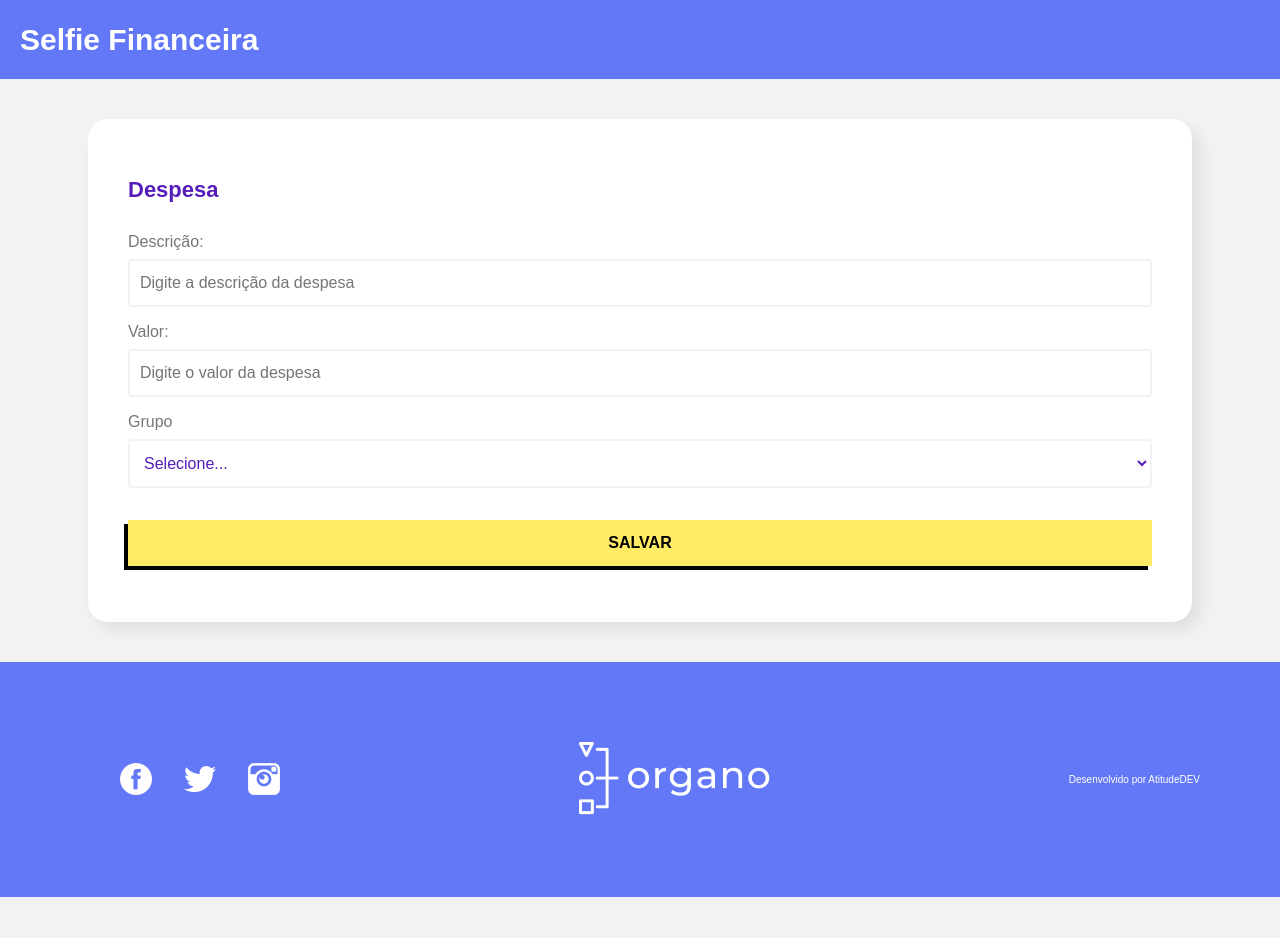
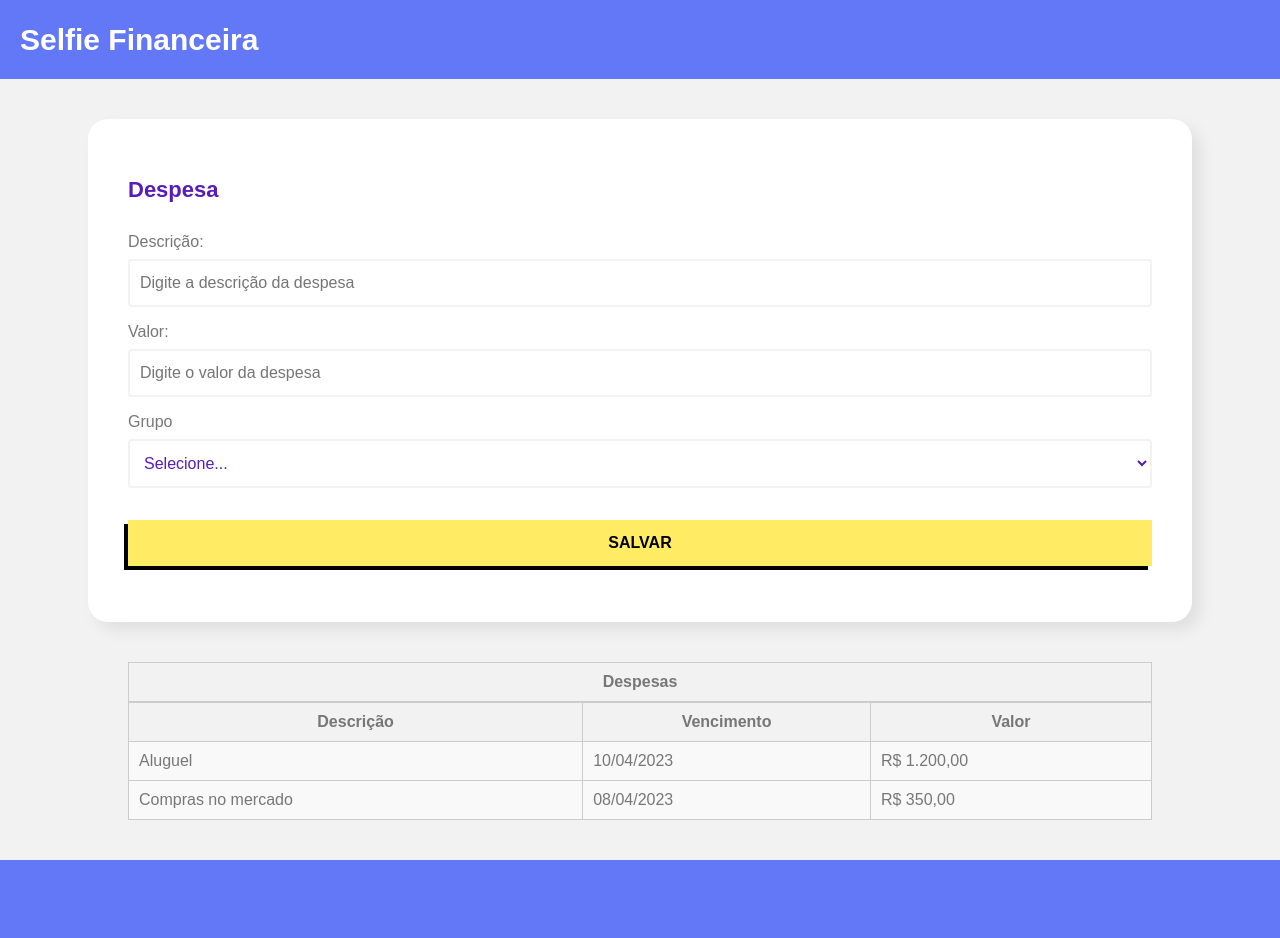
Before and after one commit to oedipooliveira/selfie-financeira, a React (Create React App) app: page / in a window 1280 px wide. Shown: the top 938 px of the page. Before the commit the page ends 897 px from the top, so only its background shows below. Built offline with nearby package versions, Linux system fonts and the light colour scheme.

Commit message:
Componente table

```diff
--- a/src/App.js
+++ b/src/App.js
@@ -3,6 +3,7 @@ import Header from './componentes/Header/Header';
 import FormularioDespesa from './componentes/FormularioDespesa/FormularioDespesa';
 import GrupoDespesa from './componentes/GrupoDespesa/GrupoDespesa';
 import Rodape from './componentes/Rodape/Rodape';
+import Table from './componentes/Table/Table';
 
 function App() {
 
@@ -83,6 +84,8 @@ function App() {
                 grupos={grupos.map(grupo => grupo.nome)}
             />
 
+            <Table />
+
             {grupos.map(grupo => <GrupoDespesa
                 key={grupo.nome}
                 nome={grupo.nome}
--- a/src/componentes/Formulario/Formulario.css
+++ b/src/componentes/Formulario/Formulario.css
@@ -11,7 +11,6 @@
     border-radius: 20px;
     padding: 40px;
     box-shadow: 8px 8px 16px rgba(0, 0, 0, 0.08);
-    max-width: 100%;
 }
 
 .formulario form h2 {
--- /dev/null
+++ b/src/componentes/Table/Table.css
@@ -0,0 +1,38 @@
+.table {
+    display: flex;
+    justify-content: center;
+    margin: 40px 0;
+}
+
+.table table {
+  font-family: "Poppins", sans-serif;
+  font-size: 1.6em;
+  border-collapse: collapse;
+  border: 1px solid #ccc;
+  max-width: 80%;
+  width: 80%;
+}
+
+.table table caption {
+  text-align: center;
+  font-weight: bold;
+  border: 1px solid #ccc;
+  padding: 10px;
+}
+
+.table table th, .table table td {
+  padding: 10px;
+  border: 1px solid #ccc;
+}
+
+.table table th {
+  background-color: #f2f2f2;
+}
+
+.table table tr {
+  background-color: #f9f9f9;
+}
+
+.table table tr:hover {
+  background-color: #f2f2f2;
+}
--- /dev/null
+++ b/src/componentes/Table/Table.js
@@ -0,0 +1,32 @@
+import './Table.css';
+
+const Table = () => {
+    return (
+        <div className='table'>
+            <table>
+                <caption>Despesas</caption>
+                <thead>
+                    <tr>
+                        <th>Descrição</th>
+                        <th>Vencimento</th>
+                        <th>Valor</th>
+                    </tr>
+                </thead>
+                <tbody>
+                    <tr>
+                        <td>Aluguel</td>
+                        <td>10/04/2023</td>
+                        <td>R$ 1.200,00</td>
+                    </tr>
+                    <tr>
+                        <td>Compras no mercado</td>
+                        <td>08/04/2023</td>
+                        <td>R$ 350,00</td>
+                    </tr>
+                </tbody>
+            </table>
+        </div>
+    );
+}
+
+export default Table;
```
